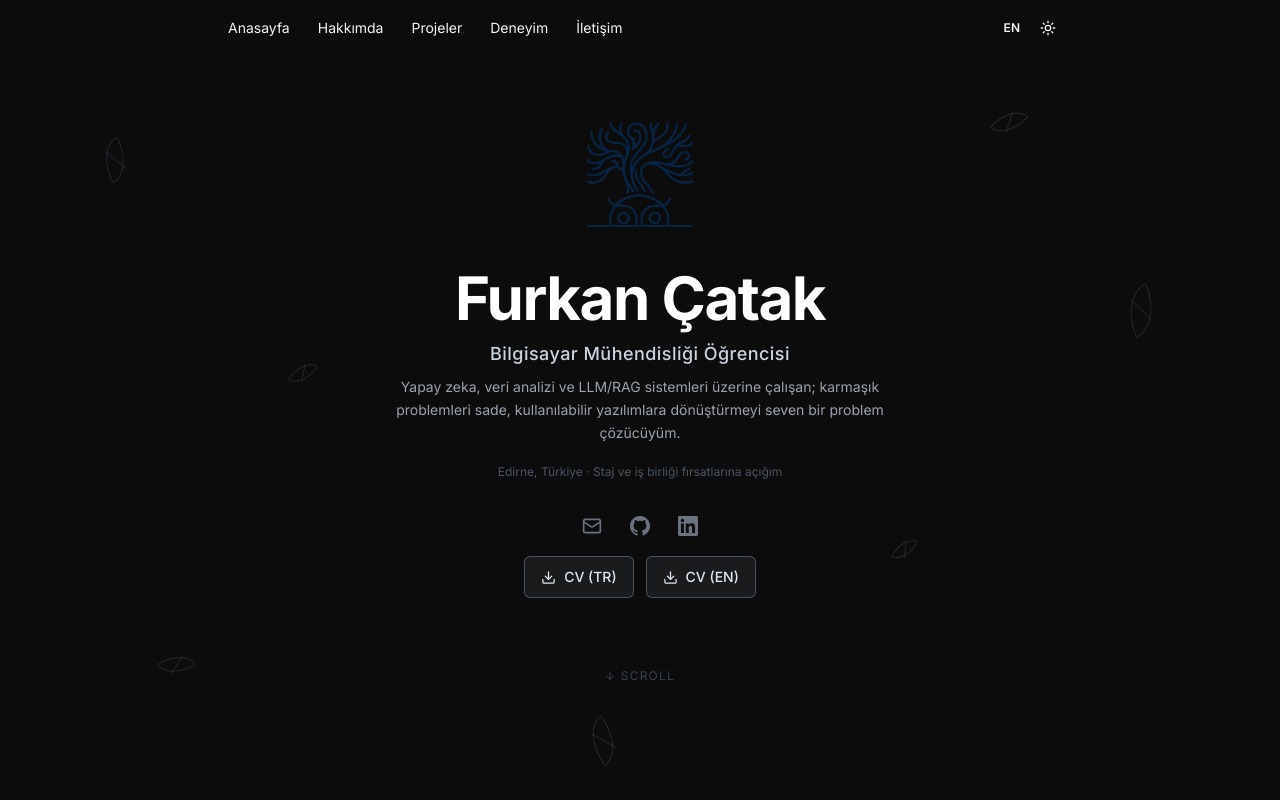
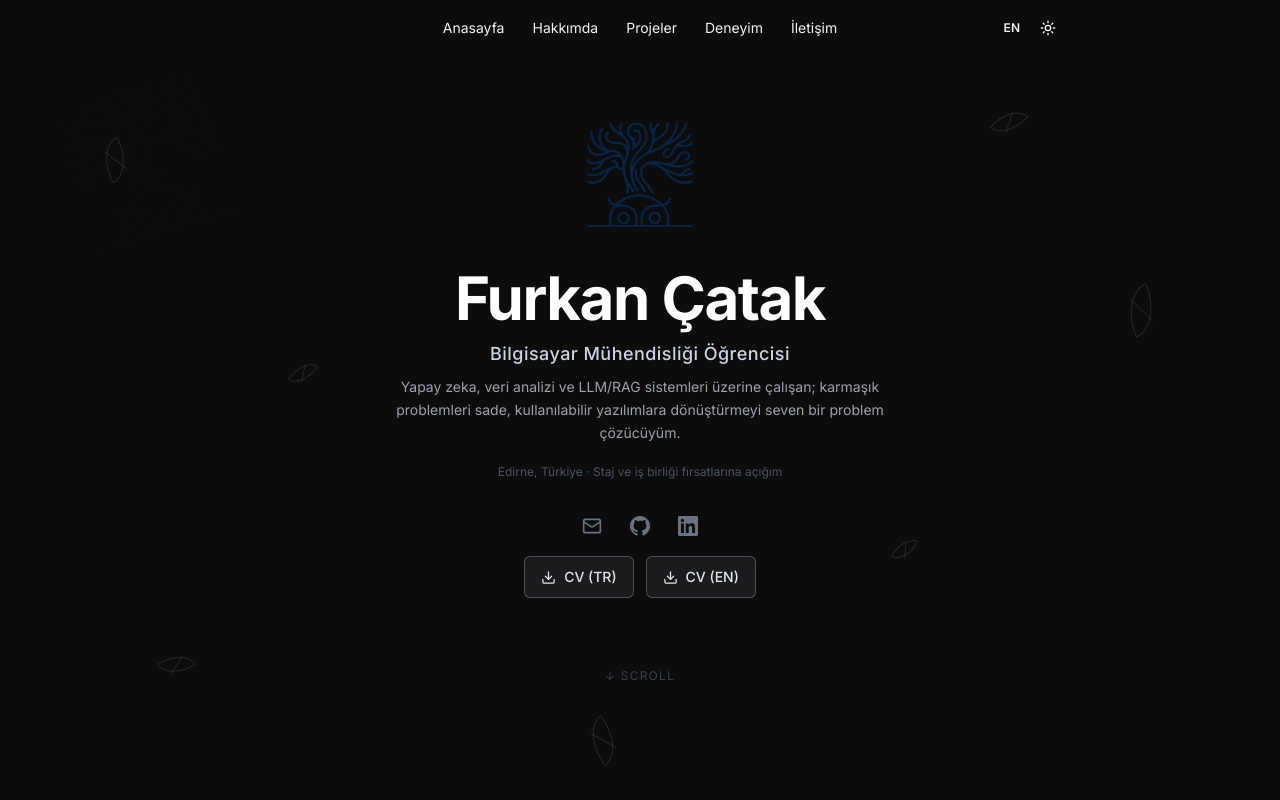
Before and after one commit to FurricaneTH/personal_web_page, a Next.js app: page / in a window 1280 px wide. Shown: the top 800 px of the page. Built offline with nearby package versions, Linux system fonts and the light colour scheme.

Commit message:
Center top navigation

```diff
--- a/components/Navbar.tsx
+++ b/components/Navbar.tsx
@@ -70,7 +70,7 @@ export default function Navbar() {
         ? "bg-white/90 dark:bg-[#0c0c0c]/95 border-b border-black/10 dark:border-white/5 backdrop-blur-md"
         : "bg-transparent"
     }`}>
-      <div className="max-w-4xl mx-auto px-6 flex items-center justify-between h-14">
+      <div className="max-w-4xl mx-auto px-6 flex items-center justify-center h-14 relative">
         <div className="hidden md:flex items-center gap-1">
           {navLinks.map((l) => (
             <button
@@ -83,7 +83,7 @@ export default function Navbar() {
           ))}
         </div>
 
-        <div className="flex items-center gap-1">
+        <div className="flex items-center gap-1 md:absolute md:right-6">
           {mounted && (
             <button
               onClick={toggleLanguage}
```
